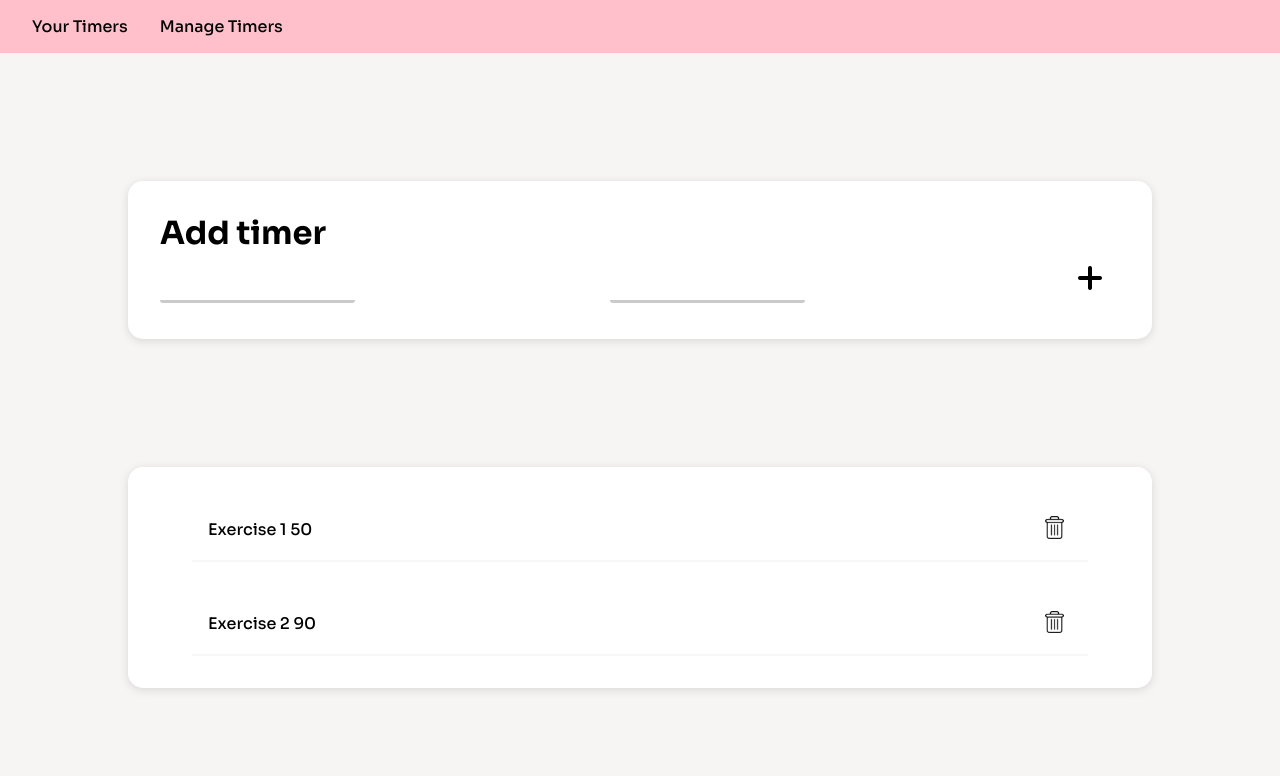
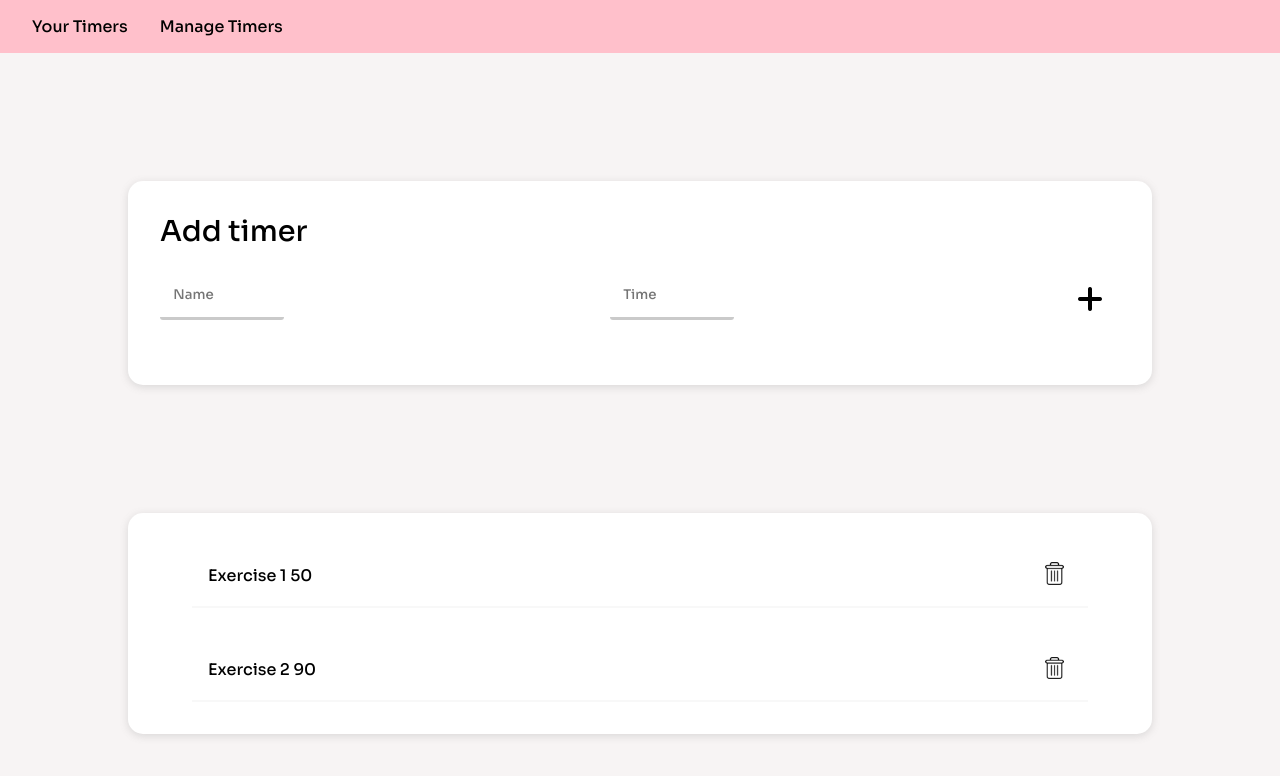
Before and after one commit to macmro7/organizer, a React (Create React App) app: page /manage in a window 1280 px wide. Shown: the top 776 px of the page. Built offline with nearby package versions, Linux system fonts and the light colour scheme.

Commit message:
add form validation

```diff
--- a/src/App.css
+++ b/src/App.css
@@ -120,6 +120,9 @@ nav a {
   max-width: 1.7em;
 }
 
+
+/* Add timer form */
+
 .add--timer {
   margin: 10% 10%;
   --display: flex;
@@ -131,6 +134,11 @@ nav a {
   background-color: white;
   border-radius: 15px;
   box-shadow: rgba(99, 99, 99, 0.2) 0px 2px 8px 0px;
+}
+
+.add--timer label {
+  font-size: 1.8em;
+  --margin-left: 0.5em;
 }
 
 /*.add--timer {
@@ -153,34 +161,45 @@ nav a {
   --padding: 1em;
 }
 
-.label {
+.input--box {
+  display: flex;
+  flex-direction: column;
+  margin-top: 1.5em;
 
+  min-height: 5em; /* possibly not the best solution to prevent inputs from moving, when error message appears */
 }
 
-.add--timer--input {
+.input--box input {
   border: none;   /* chyba cos zle z dziedziczeniem */
   padding-left: 1em;
   border-radius: 3px;
   border-bottom: 3px solid rgba(22, 22, 22, 0.226);
   --box-shadow: rgba(99, 99, 99, 0.2) 0px 2px 8px 0px;
   outline: none;
-  max-width: 30%;
+  max-width: 50%;
 
   padding: 1em;
 }
 
+.input--box label {
+  position: relative;
+  font-size: 0.9em;
+  color: red;
+  margin-top: 0.4em;
+}
+
 .add--timer--input:focus {
   outline: none;
-  --background: rgb(247, 244, 244);;
+  --background: rgb(247, 244, 244);
+  border-color: pink;
 }
 
 .add--timer--input:hover, .add--timer--submit:hover, .delete--button:hover {
   background: rgb(247, 244, 244);
-  border-color: pink;
 }
 
 .add--timer--submit:hover, .delete--button:hover {
-  border-radius: 20px;
+  border-radius: 50%;
   --padding: 1em;
 }
 
--- a/src/Components/AddTimer.js
+++ b/src/Components/AddTimer.js
@@ -6,7 +6,10 @@ function AddTimer(props) {
         {
             id: "",
             name: "",
-            seconds: ""
+            seconds: "",
+
+            nameError: "",
+            secondsError: ""
         }
     )
 
@@ -19,14 +22,48 @@ function AddTimer(props) {
         })
     }
 
+    function validate() {
+        let nameError = ""
+        let secondsError = ""
+
+        if (!formData.name) {
+            nameError = "Name cannot be blank"
+        }
+
+        if (formData.name.length > 30) {
+            nameError = "Name is too long"
+        }
+
+        if (!formData.seconds) {
+            secondsError = "Time cannot be blank"
+        }
+
+        if (nameError || secondsError) {
+            setFormData(prevFormData => {
+                return {
+                    ...prevFormData,
+                    nameError: nameError,
+                    secondsError: secondsError
+                }
+            })
+            return false
+        }
+
+        return true
+     }
+
     function handleSubmit(event) { // event ???
+        event.preventDefault()
+        const isValid = validate()
+
+        if (isValid) {
             props.handleClick(formData)
-        event.preventDefault()
             setFormData({   // clears form after adding a new timer
                 id: '',
                 name: '',
                 seconds: ''
             })
+        }
     }
 
     function handleDelete(event) {
@@ -52,20 +89,28 @@ function AddTimer(props) {
 
     return (
         <div className="add--timer">
-            <h1 className="add--timer--label">Add timer</h1>
+            <label className="add--timer--label">Add timer</label>
             <form className="add--timer--form" onSubmit={ handleSubmit }>
+                <div className="input--box">
                     <input className="add--timer--input"
                         type="text"
                         name="name"
+                        placeholder="Name"
                         value={formData.name}
                         onChange={handleChange}
                     />
+                    <label>{ formData.nameError }</label>
+                </div>
+                <div className="input--box">
                     <input className="add--timer--input"
                         type="integer"
                         name="seconds"
+                        placeholder="Time"
                         value={formData.seconds}
                         onChange={handleChange}
                     />
+                    <label>{ formData.secondsError }</label>
+                </div>
                 <button className="add--timer--submit"><img src={ plus }/></button>
             </form>
         </div>
```
Lines whose indentation alone changed are shown as unchanged.
